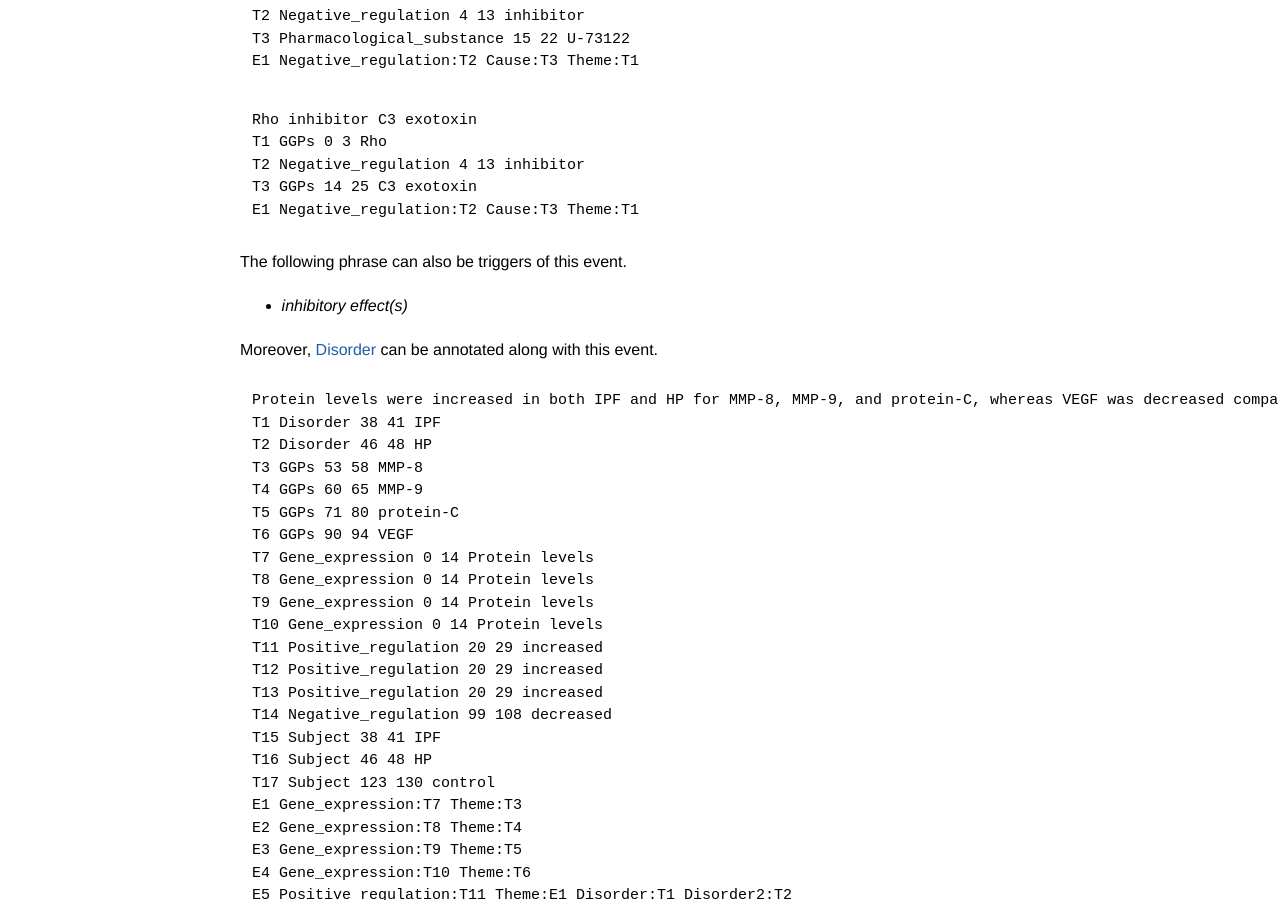
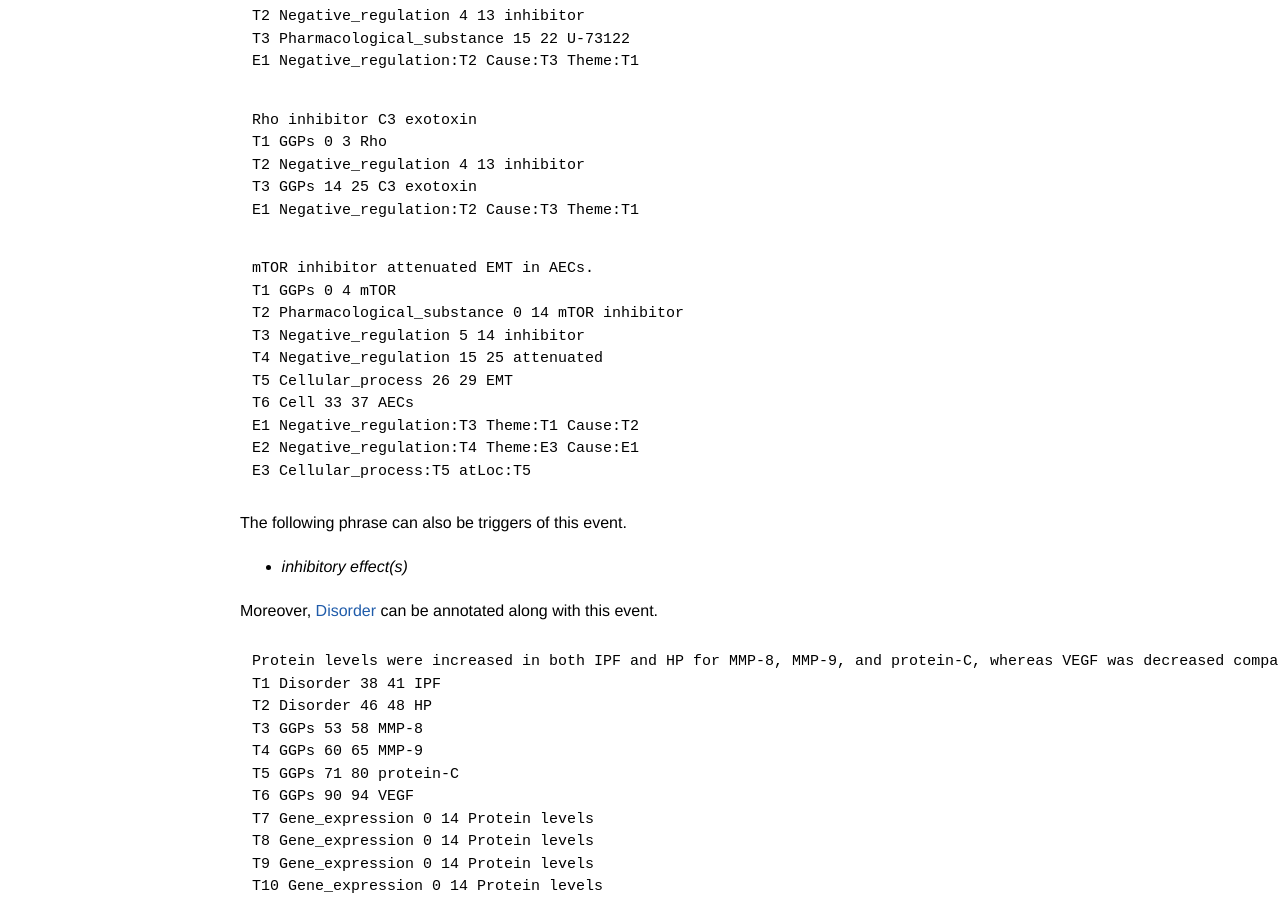
Before and after one commit to ezcatdb/molbiol_lung_corpus-guidelines, a Jekyll site: the page built from _event/Negative_regulation.md, in a window 1280 px wide and 900 px high, scrolled down 1343 px. Built offline with Jekyll 4.4.1, drawn with Linux system fonts in a browser that asks for light colours.

Commit message:
included a new sample sentence in _event/Negative_regulation.md

```diff
--- a/_event/Negative_regulation.md
+++ b/_event/Negative_regulation.md
@@ -71,6 +71,18 @@ T2 Negative_regulation 4 13 inhibitor
 T3 GGPs 14 25 C3 exotoxin
 E1 Negative_regulation:T2 Cause:T3 Theme:T1
 ~~~
+~~~ ann
+mTOR inhibitor attenuated EMT in AECs.
+T1 GGPs 0 4 mTOR
+T2 Pharmacological_substance 0 14 mTOR inhibitor
+T3 Negative_regulation 5 14 inhibitor
+T4 Negative_regulation 15 25 attenuated
+T5 Cellular_process 26 29 EMT
+T6 Cell 33 37 AECs
+E1 Negative_regulation:T3 Theme:T1 Cause:T2
+E2 Negative_regulation:T4 Theme:E3 Cause:E1
+E3 Cellular_process:T5 atLoc:T5
+~~~
 
 The following phrase can also be triggers of this event.
 - *inhibitory effect(s)*
```
